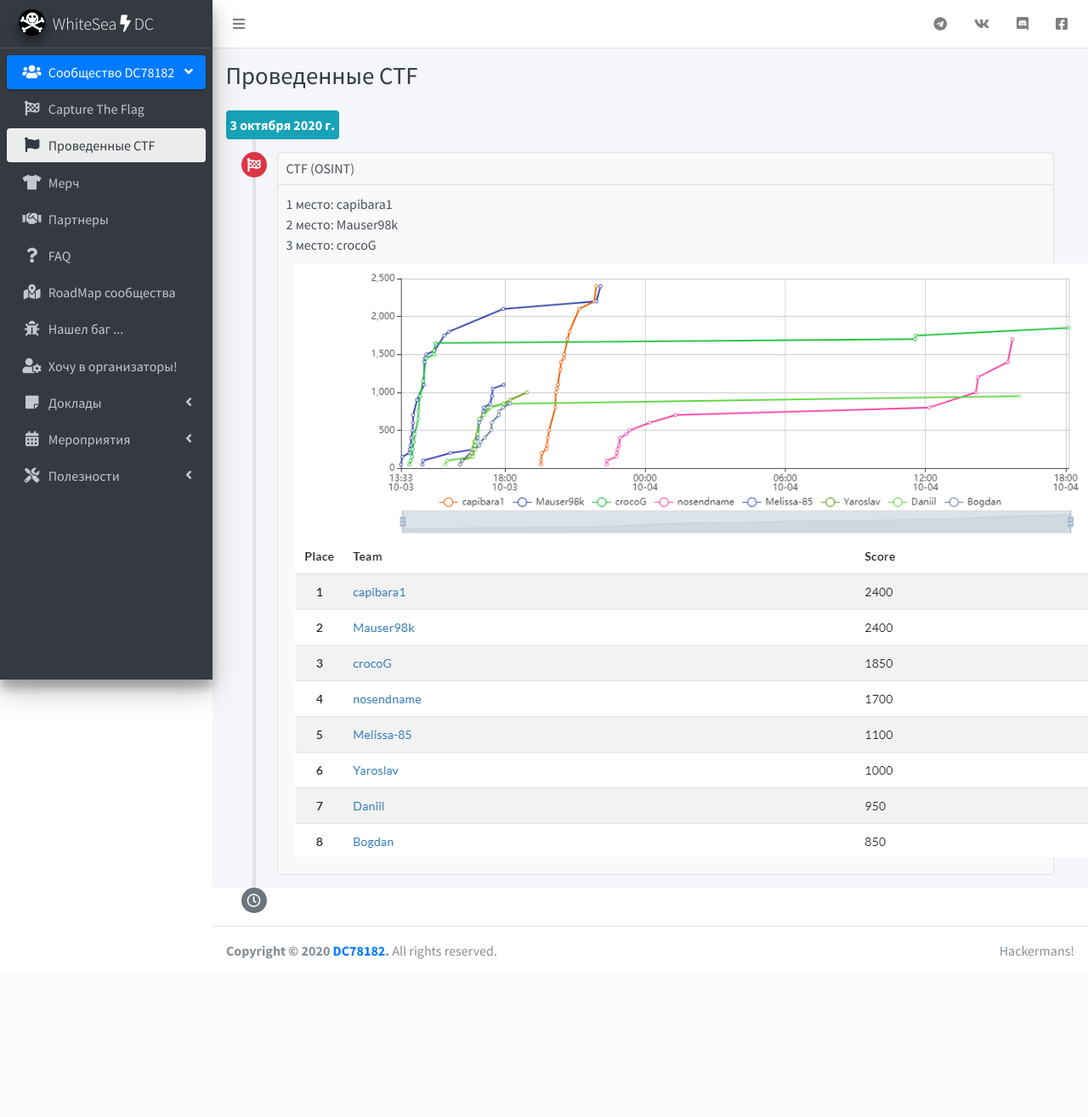
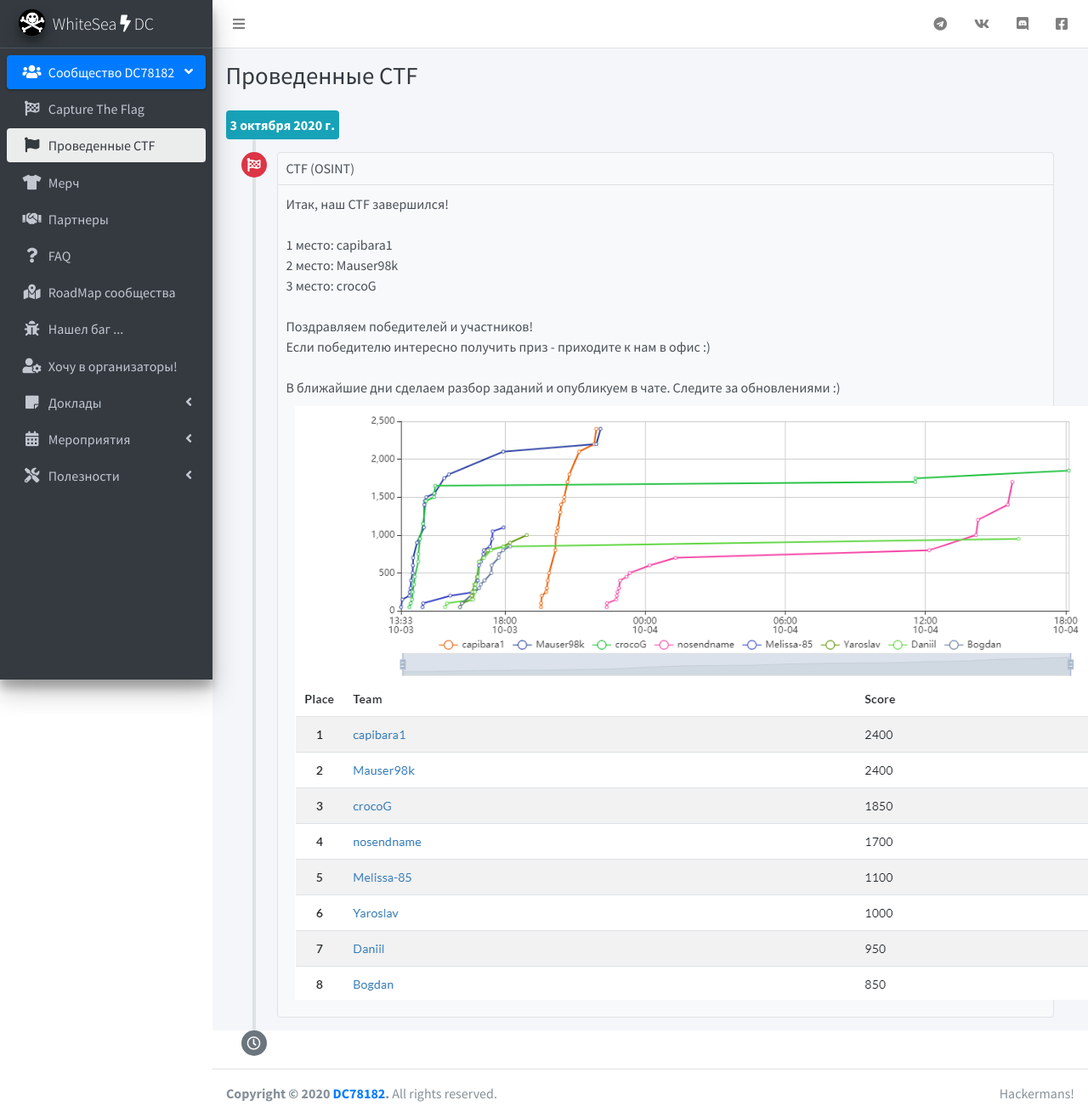
Before and after one commit to DC78182/dc78182.org, a PHP site: page /index.php?p=oldctf in a window 1280 px wide; the page is wider, and only the part inside the window is pictured. Shown: that part at 85% size. Before the commit the page ends 1129 px from the top of that part, so only its background shows below. Run offline with PHP 8.4, Linux system fonts and the light colour scheme; some libraries are stand-ins or nearby versions.

Commit message:
Обновление инфомрации о CTF

```diff
--- a/pages/oldctf.php
+++ b/pages/oldctf.php
@@ -29,9 +29,16 @@
                     <div class="timeline-item">
                         <h3 class="timeline-header no-border">CTF (OSINT)</h3>
                         <div class="timeline-body">
+                            Итак, наш CTF завершился!<br>
+                            <br>
                             1 место: capibara1<br>
                             2 место: Mauser98k<br>
                             3 место: crocoG<br>
+                            <br>
+                            Поздравляем победителей и участников!<br>
+                            Если победителю интересно получить приз - приходите к нам в офис :)<br>
+                            <br>
+                            В ближайшие дни сделаем разбор заданий и опубликуем в чате. Следите за обновлениями :)<br>
                             <img src="/imgs/ctf1.PNG">
                         </div>
                     </div>
```
